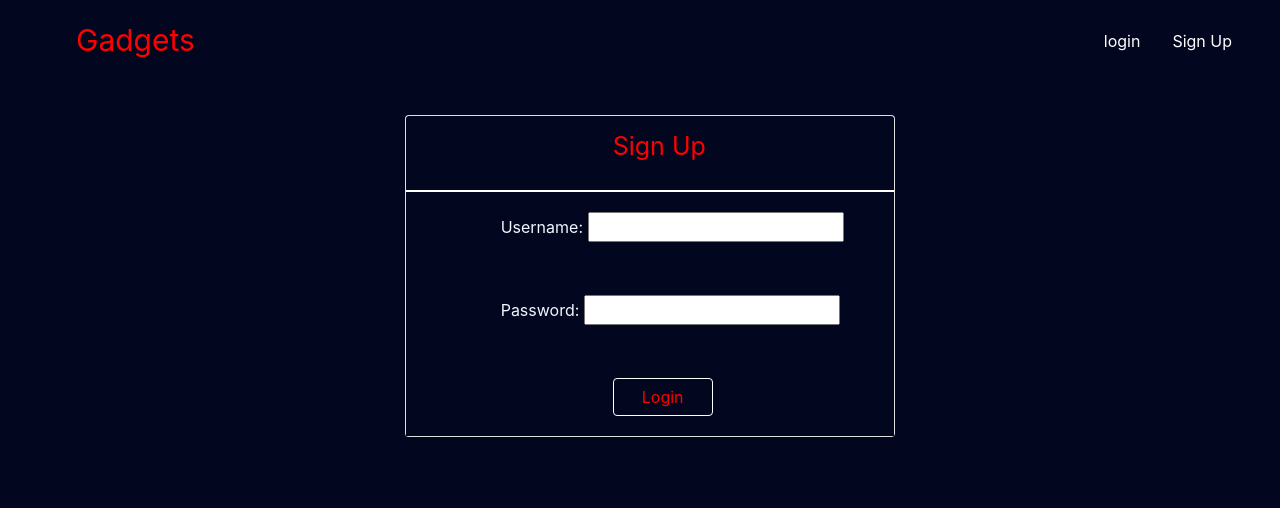
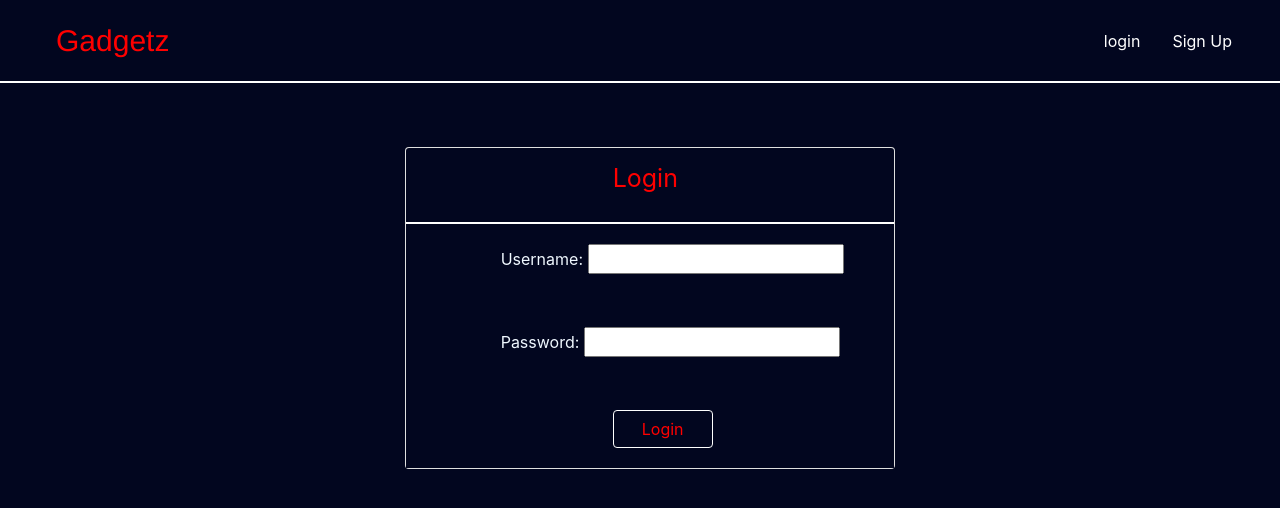
Before and after one commit to ch1nma4/Django_Gadgets, a Django app: page /login/ in a window 1280 px wide. Shown: the top 508 px of the page. Run offline with Django 4.2, Linux system fonts and the light colour scheme.

Commit message:
commit:14

```diff
--- a/mysite/Gadgets/templates/Gadgets/base.html
+++ b/mysite/Gadgets/templates/Gadgets/base.html
@@ -19,8 +19,9 @@
 
     .navbar-brand{
         color: red;
-        padding-left: 30px;
+        padding-left: 20px;
         font-size: 30px;
+        font-family: 'Franklin Gothic Medium',sans-serif;
     }
 
     .navbar-brand:hover{
@@ -32,10 +33,10 @@
 
 
 <body style="background:#02061f; color: aliceblue;  overflow-x: hidden;">
-    <nav class="navbar">
+    <nav class="navbar" style="border-bottom: 2px solid white;">
         <a href="{% url 'Gadgets:index' %}" class="navbar-brand" >
             <span class="navbar-brand">
-                Gadgets
+                Gadgetz
             </span>
         </a>
 
@@ -47,7 +48,7 @@
                     ADD ITEM
                 </a>
 
-                <a href= "#" class=" nav-link" >
+                <a href= "{% url 'profile' %}" class=" nav-link" >
                     Profile
                 </a>
 
@@ -80,7 +81,7 @@
 
     {% endif %}
 
-    <div class="mb-4">
+    <div class="mb-4" style="padding-top: 30px;">
 
     </div>
 
--- a/mysite/mysite/urls.py
+++ b/mysite/mysite/urls.py
@@ -24,5 +24,7 @@ urlpatterns = [
     path('register/', users_views.register , name='register'),
     path('login/',users_views.login_view , name = 'login'),
     path('logout/',users_views.logout_view , name='logout'),
+    path('profile/',users_views.profilepage, name='profile'),
+
 
 ]
--- a/mysite/users/templates/users/login.html
+++ b/mysite/users/templates/users/login.html
@@ -33,7 +33,7 @@
                 <div class="card">
                     <div class="card-header text-white" style="background-color: #02061f; border-bottom: 2px solid white;" >
                         <div class="card-title offset-md-5" style="color: red; font-size: 25px;">
-                            Sign Up
+                            Login
                         </div>
                     </div>
                     <div class="card-body" style="background:#02061f">
--- a/mysite/users/views.py
+++ b/mysite/users/views.py
@@ -46,7 +46,7 @@ def login_view(request):
             login(request, user)
             messages.success(
                 request,
-                'Welcome Superuser {}, you have been loged in'.format(request.user.username)
+                'Welcome Superuser {}, you have been loged in....'.format(request.user.username)
             )
             return redirect('Gadgets:index')
 
@@ -54,7 +54,7 @@ def login_view(request):
             login(request , user)
             messages.success(
                 request,
-                'Welcome {}, you have been loged in' .format(request.user.username)
+                'Welcome {}, you have been loged in....' .format(request.user.username)
             )
             return redirect('Gadgets:index')
 
@@ -63,7 +63,12 @@ def login_view(request):
 def logout_view(request):
     messages.success(
         request,
-        '{}, you have successfully logged out'.format(request.user.username)
+        '{}, you have successfully logged out....'.format(request.user.username)
     )
     logout(request)
     return redirect('Gadgets:index')
+
+
+def profilepage(request):
+
+    return render(request, "user/profile.html")
```
Also changed, not shown: mysite/users/templates/profile.html (added, +21 -0 lines), mysite/db.sqlite3.
